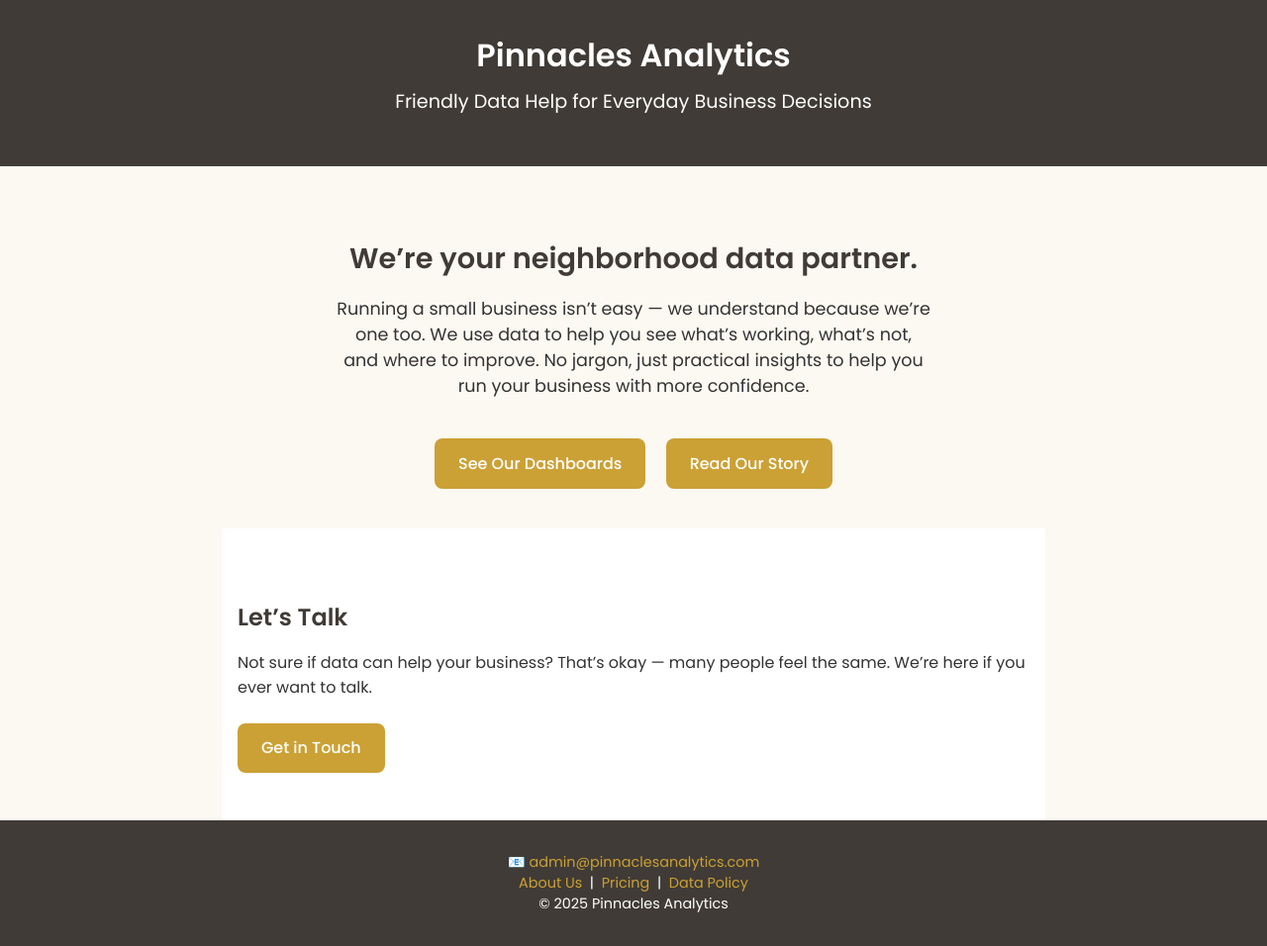
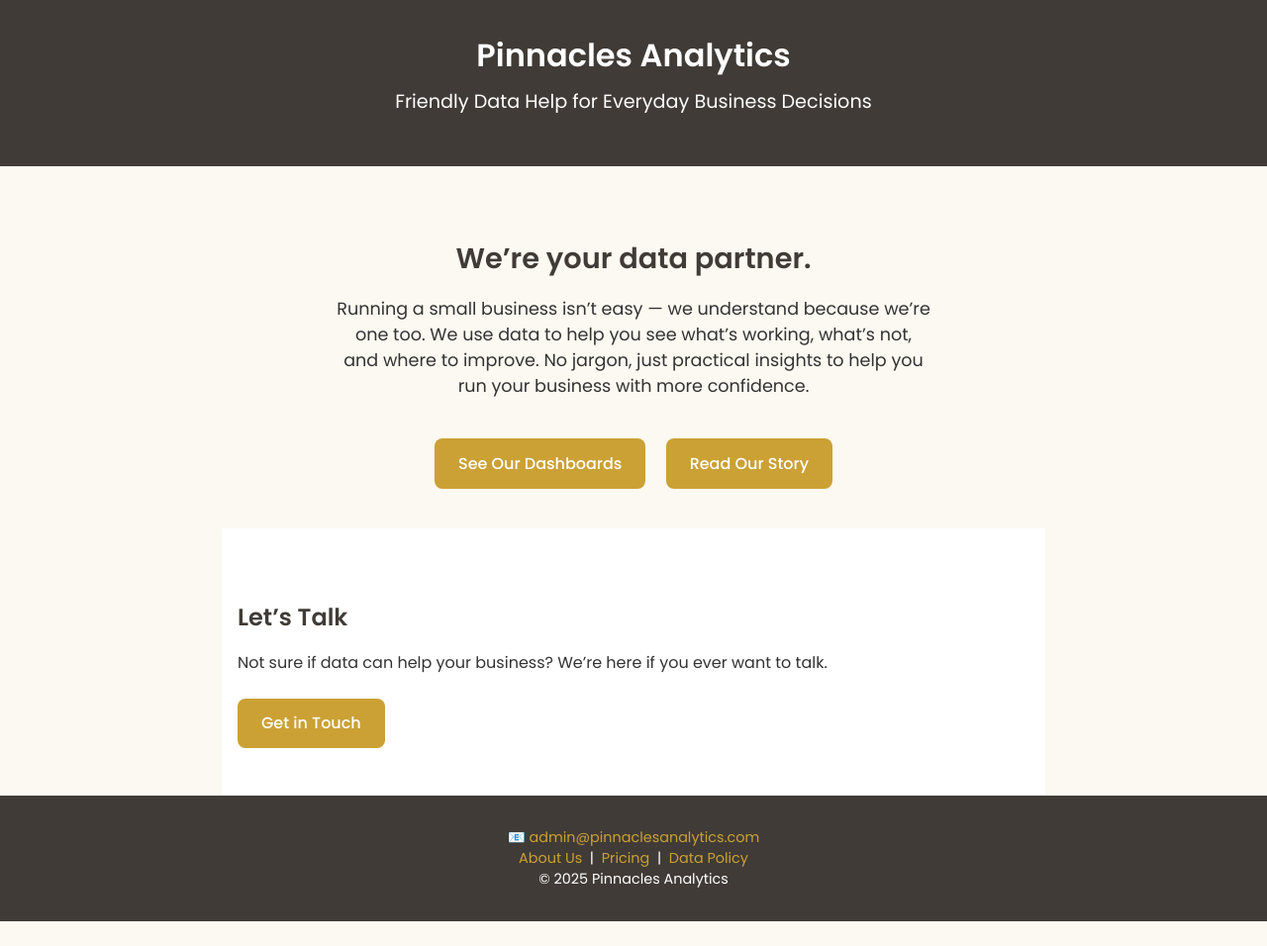
Before and after one commit to lyven81/pinnacles-learning-website, a Jekyll site: the page index.html, which Jekyll copies as it is, in a window 1280 px wide. Shown: the whole page at 99% size. Built offline with Jekyll 4.4.1, drawn with Linux system fonts in a browser that asks for light colours; after the commit the page ends 931 px from its top, so only the background shows below that.

Commit message:
Update index.html

```diff
--- a/index.html
+++ b/index.html
@@ -106,7 +106,7 @@
   </header>
 
   <section class="hero">
-    <h2>We’re your neighborhood data partner.</h2>
+    <h2>We’re your data partner.</h2>
     <p>Running a small business isn’t easy — we understand because we’re one too. We use data to help you see what’s working, what’s not, and where to improve. No jargon, just practical insights to help you run your business with more confidence.</p>
     <div class="cta-buttons">
       <a href="http://www.pinnaclesanalytics.com/dashboard.html">See Our Dashboards</a>
@@ -116,7 +116,7 @@
 
   <section class="lets-talk">
     <h3>Let’s Talk</h3>
-    <p>Not sure if data can help your business? That’s okay — many people feel the same. We’re here if you ever want to talk.</p>
+    <p>Not sure if data can help your business? We’re here if you ever want to talk.</p>
     <a href="http://www.pinnaclesanalytics.com/contact.html">Get in Touch</a>
   </section>
 
```
